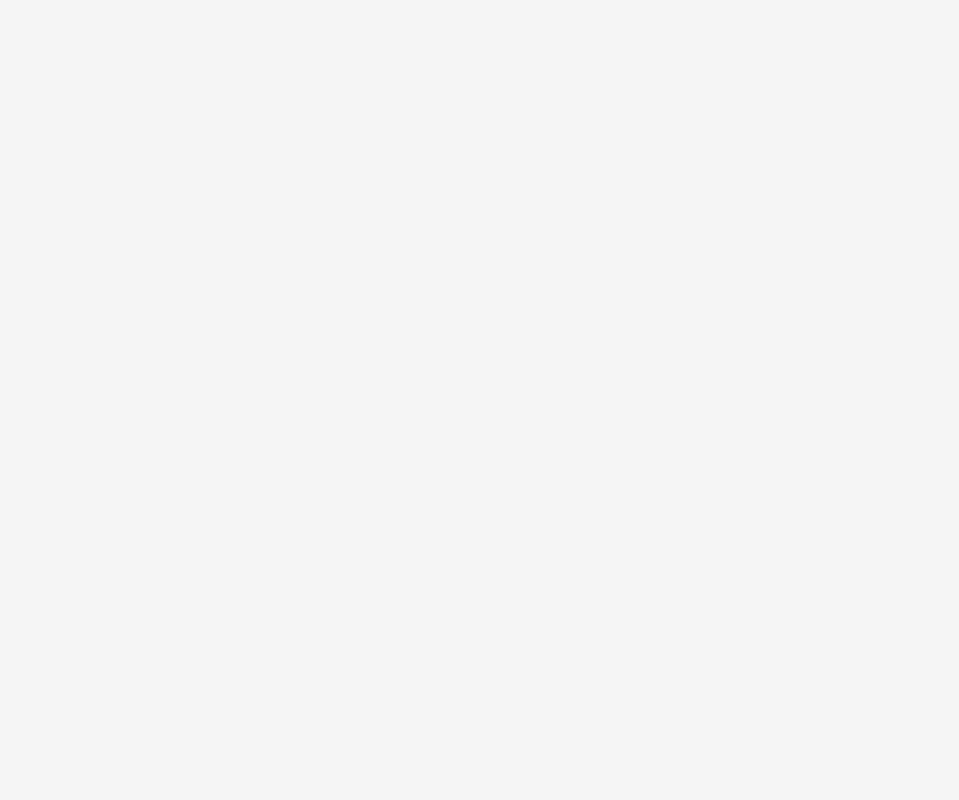
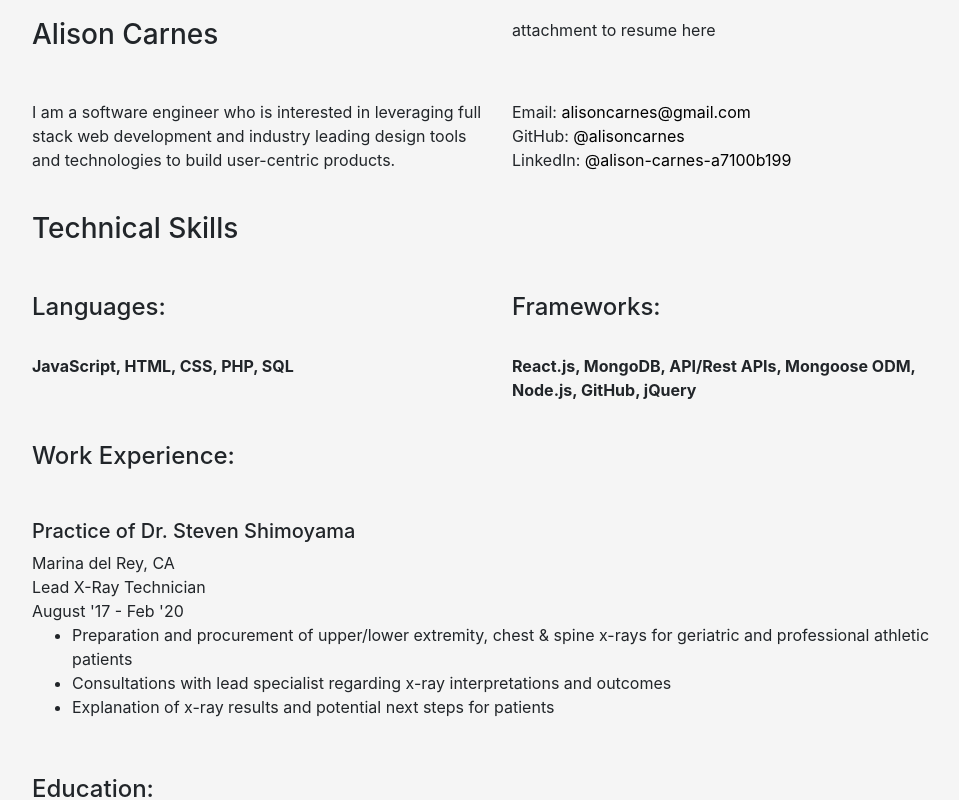
Before and after one commit to alisoncarnes/my-portfolio, a React (Create React App) app: page /resume in a window 1280 px wide. Shown: the part 700-1500 px from the top of the page, without its empty margins (303-1262 px from the left). Before the commit the page ends 800 px from the top, so only its background shows below. Built offline with nearby package versions, Linux system fonts and the light colour scheme.

Commit message:
updated projects and resume page

```diff
--- a/src/components/Projects.js
+++ b/src/components/Projects.js
@@ -23,13 +23,13 @@ class Projects extends Component {
                 <h3>perrenial</h3>
                 <a href="https://perrenial.herokuapp.com/plants">https://perrenial.herokuapp.com</a>
                 <br/><br/>
-                Technologies used:
+                <b>Technologies used:</b>
                 <br/>
-                <text className="text-content">Node.js, Mongoose, Express & EJS</text>
+                <text className="text-content">HTML, CSS, Node.js, Mongoose, Express & EJS</text>
                 <br/><br/>
-                About the Project:
+                <b>About the Project:</b>
                 <br/>
-                <text className="text-content">Site Description here</text>
+                <text className="text-content">Perrenial is a full-stack application of a mock plant shop displaying all 7 RESTful routes and full CRUD. The back-end was built using Express, Method-Override and Mongoose. Front-end was created with EJS, Bootstrap and CSS. This project also displays user authentication using Express-Session.  </text>
               </p>
               </div>
             </div>
@@ -47,13 +47,13 @@ class Projects extends Component {
                     <h3>mossJobs</h3>
                     <a href="https://limitless-oasis-80314.herokuapp.com/">https://limitless-oasis-80314.herokuapp.com</a>
                     <br/><br/>
-                    Technologies used:
+                    <b>Technologies used:</b>
                     <br/>
-                    <text className="text-content">PHP, React.js, Materialize CSS</text>
+                    <text className="text-content">HTML, CSS, JavaScript, Heroku, PHP, PostgreSQL, React.js & Materialize</text>
                     <br/><br/>
-                    About the Project:
+                    <b>About the Project:</b>
                     <br/>
-                    <text className="text-content">Site Description here</text>
+                    <text className="text-content">For this project created with a fellow student, we wanted to create a space for our fellow classmates to share job opportunities that they may not find compatible for them, but may be for someone else. In this project, I created the PostgreSQL database and inputed the table, as well as the front-end and styling of the application.</text>
                     <br/><br/>
                     <text className="text-content">Created with: <a href="https://github.com/onerivas">Juan Carlos Rivas</a></text>
                   </p>
@@ -74,13 +74,13 @@ class Projects extends Component {
                   <h3>daily beer</h3>
                   <a href="https://dailybeer.herokuapp.com/">https://dailybeer.herokuapp.com</a>
                   <br/><br/>
-                  Technologies used:
+                  <b>Technologies used:</b>
                   <br/>
-                  <text className="text-content">MongoDB, React.js, Node.js, Express & Bootstrap</text>
+                  <text className="text-content">MongoDB, React.js, Node.js, Express, Bootstrap & CSS</text>
                   <br/><br/>
-                  About the Project:
+                  <b>About the Project:</b>
                   <br/>
-                  <text className="text-content">Site Description here</text>
+                  <text className="text-content">Daily Beer is an application where a user can search for beers based off of ABV or find breweries from searching by city. The app follows the 7 RESTful routes and demonstrates full CRUD. As for the search options, I used two third-party APIs. The application is also responsive. </text>
                 </p>
               </div>
 
--- a/src/components/Resume.js
+++ b/src/components/Resume.js
@@ -3,8 +3,67 @@ import React, { Component } from 'react';
 class Resume extends Component {
   render() {
     return (
-        <div>
+        <div className="container">
+
           <h2>Resume</h2>
+            <div className="empty-div"/>
+            <div className="row">
+              <div className="col">
+              <h3>Alison Carnes</h3>
+              </div>
+              <div className="col">
+              attachment to resume here
+              </div>
+            </div>
+            <div className="empty-div"/>
+            <div className="row">
+              <div className="col">
+              I am a software engineer who is interested in leveraging full stack web development and industry leading design tools and technologies to build user-centric products.
+              </div>
+              <div className="col">
+              Email: <a href="mailto:alisoncarnes@gmail.com">alisoncarnes@gmail.com</a><br/>
+              GitHub: <a href="https://github.com/alisoncarnes">@alisoncarnes</a> <br/>
+              LinkedIn: <a href="https://www.linkedin.com/in/alison-carnes-a7100b119/">@alison-carnes-a7100b199</a> <br/>
+              </div>
+            </div>
+            <div className="empty-div"/>
+            <h3>Technical Skills</h3>
+            <div className="empty-div"/>
+            <div className="row">
+              <div className="col">
+              <h4>Languages:</h4> <br/>
+              <b>JavaScript, HTML, CSS, PHP, SQL</b>
+
+              </div>
+              <div className="col">
+              <h4>Frameworks:</h4> <br/>
+              <b>React.js, MongoDB, API/Rest APIs, Mongoose ODM, Node.js, GitHub, jQuery</b>
+              </div>
+            </div>
+            <div className="empty-div"/>
+            <h4>Work Experience:</h4>
+            <div className="empty-div"/>
+            <h5>Practice of Dr. Steven Shimoyama</h5>
+            Marina del Rey, CA<br/>
+            Lead X-Ray Technician<br/>
+            August '17 - Feb '20<br/>
+            <ul>
+              <li>Preparation and procurement of upper/lower extremity, chest & spine x-rays for geriatric and professional athletic patients</li>
+              <li>Consultations with lead specialist regarding x-ray interpretations and outcomes</li>
+              <li>Explanation of x-ray results and potential next steps for patients</li>
+            </ul>
+
+
+
+            <div className="empty-div"/>
+            <h4>Education:</h4>
+            <div className="empty-div"/>
+
+            <h5>General Assembly</h5>
+            Award winning, industry leading software immersive program with a focus on HTML, CSS, JavaScript, PHP, modern front-end frameworks, back-end web applications and API development with modern programming languages and MVC, and consummation of third-party APIs. GA also focused on collaboration in teams using agile development workflow and widely accepted collaboration practices in Git/Github
+            <br/><br/>
+            <b>Software Engineering</b><br/>
+            August '20 - Nov '20
         </div>
     );
   }
--- a/src/index.css
+++ b/src/index.css
@@ -204,6 +204,7 @@ ion-icon {
 
   p{
     text-align: left;
+    font-size: 10px;
   }
 
 
```
Also changed, not shown: 1 other file (tests, documents, lock files or other folders).
